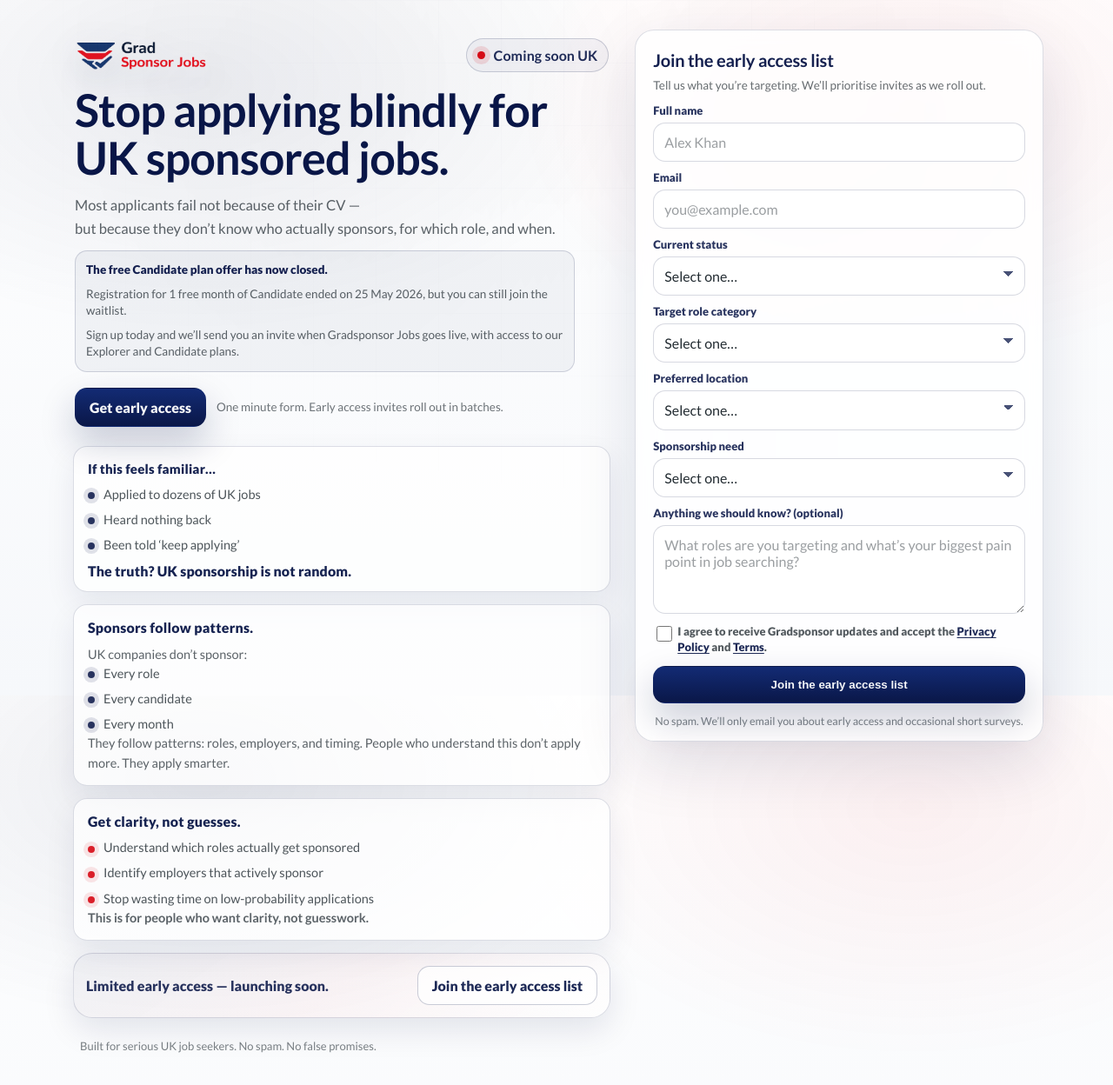
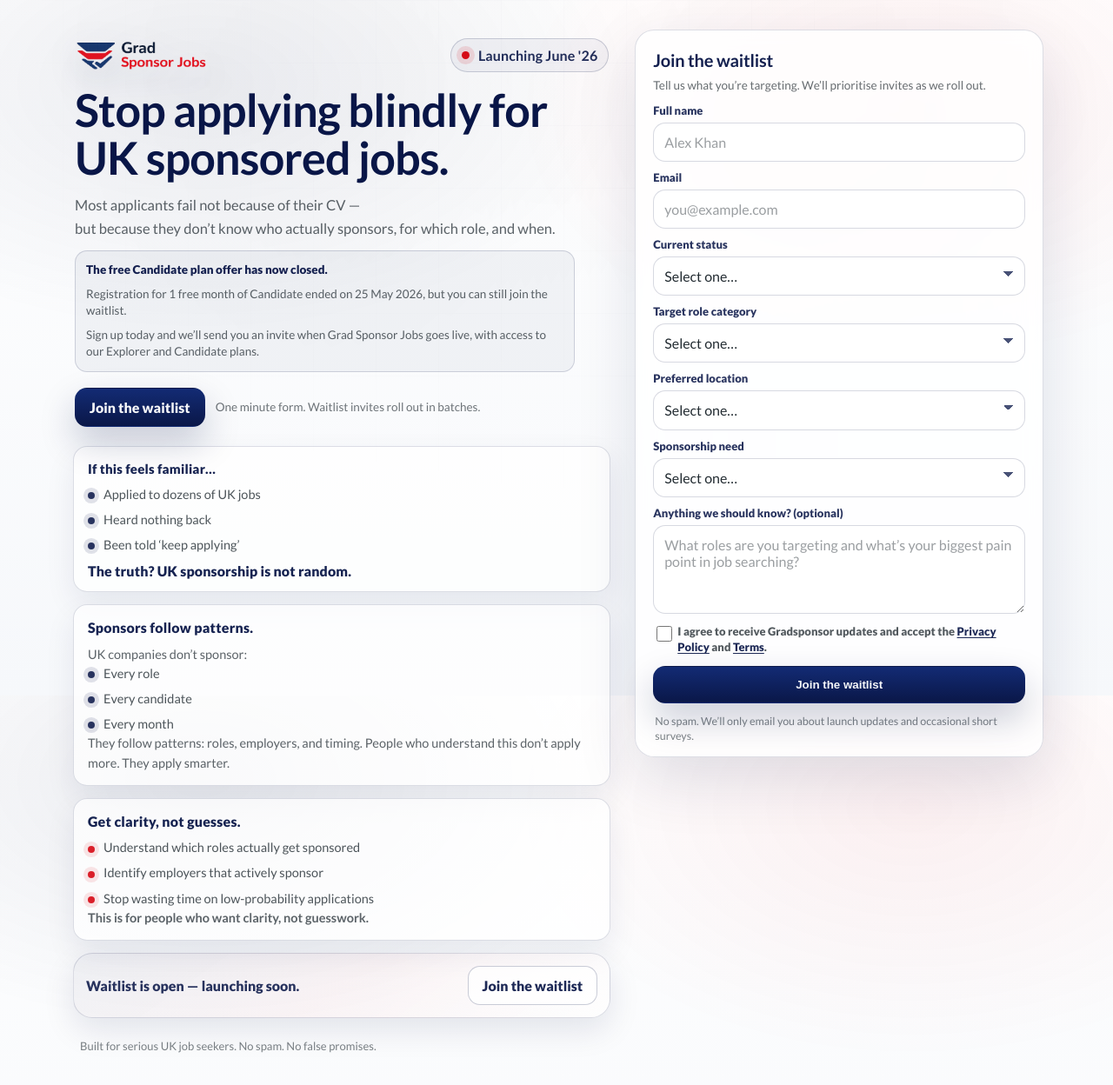
Before and after one commit to worklboro/gradsponsorjobs-landingpage, a plain HTML site: page index.html in a window 1280 px wide. Shown: the whole page at 87% size. Drawn offline with Linux system fonts and the light colour scheme.

Commit message:
Update landing copy to consistent waitlist messaging

```diff
--- a/index.html
+++ b/index.html
@@ -7,13 +7,13 @@
     <title>Gradsponsor Jobs — Visa friendly graduate jobs, ranked.</title>
     <meta
       name="description"
-      content="Stop applying blindly for UK sponsored jobs. Join early access to Gradsponsor Jobs — a system that helps you identify real sponsors, focus on the right roles, and apply at the right time."
+      content="Stop applying blindly for UK sponsored jobs. Join the waitlist for Gradsponsor Jobs — a system that helps you identify real sponsors, focus on the right roles, and apply at the right time."
     />
 
     <meta property="og:title" content="Gradsponsor Jobs — Visa friendly graduate jobs, ranked." />
     <meta
       property="og:description"
-      content="Stop applying blindly for UK sponsored jobs. Join early access to Gradsponsor Jobs — a system that helps you identify real sponsors, focus on the right roles, and apply at the right time."
+      content="Stop applying blindly for UK sponsored jobs. Join the waitlist for Gradsponsor Jobs — a system that helps you identify real sponsors, focus on the right roles, and apply at the right time."
     />
     <meta property="og:type" content="website" />
     <meta property="og:url" content="https://gradsponsorjobs.com" />
@@ -48,7 +48,7 @@
                 </div>
                 <p class="tag">
                   <span class="tag-dot" aria-hidden="true"></span>
-                  Coming soon UK
+                  Launching June '26
                 </p>
               </div>
               <h1 id="headline">Stop applying blindly for UK sponsored jobs.</h1>
@@ -65,14 +65,14 @@
                   join the waitlist.
                 </p>
                 <p>
-                  Sign up today and we’ll send you an invite when Gradsponsor Jobs goes live, with
+                  Sign up today and we’ll send you an invite when Grad Sponsor Jobs goes live, with
                   access to our Explorer and Candidate plans.
                 </p>
               </div>
 
               <div class="hero-actions">
-                <a class="btn btn-primary" href="#waitlist" data-scroll-to="waitlist">Get early access</a>
-                <p class="hero-note">One minute form. Early access invites roll out in batches.</p>
+                <a class="btn btn-primary" href="#waitlist" data-scroll-to="waitlist">Join the waitlist</a>
+                <p class="hero-note">One minute form. Waitlist invites roll out in batches.</p>
               </div>
             </header>
 
@@ -110,11 +110,11 @@
               <p class="closing">This is for people who want clarity, not guesswork.</p>
             </section>
 
-            <section class="cta-strip" aria-label="Early access call to action">
+            <section class="cta-strip" aria-label="Waitlist call to action">
               <div class="cta-strip-inner">
-                <p class="cta-strip-text">Limited early access — launching soon.</p>
+                <p class="cta-strip-text">Waitlist is open — launching soon.</p>
                 <a class="btn btn-secondary" href="#waitlist" data-scroll-to="waitlist"
-                  >Join the early access list</a
+                  >Join the waitlist</a
                 >
               </div>
             </section>
@@ -127,7 +127,7 @@
           <aside class="right" id="waitlist" aria-label="Waitlist form">
             <div class="panel">
               <div class="panel-head">
-                <h2 class="panel-title">Join the early access list</h2>
+                <h2 class="panel-title">Join the waitlist</h2>
                 <p class="panel-subtitle">
                   Tell us what you’re targeting. We’ll prioritise invites as we roll out.
                 </p>
@@ -242,12 +242,12 @@
                 </div>
 
                 <button class="btn btn-primary btn-submit" type="submit" id="submitBtn">
-                  <span class="btn-text">Join the early access list</span>
+                  <span class="btn-text">Join the waitlist</span>
                   <span class="spinner" aria-hidden="true"></span>
                 </button>
 
                 <p class="footnote">
-                  No spam. We’ll only email you about early access and occasional short surveys.
+                  No spam. We’ll only email you about launch updates and occasional short surveys.
                 </p>
               </form>
 
@@ -255,7 +255,7 @@
                 <h3>You’re on the list.</h3>
                 <p>
                   Thanks for registering your interest in Gradsponsor Jobs. We’ll email you as soon as
-                  early access opens, and may send a short survey to prioritise features.
+                  waitlist invites begin, and may send a short survey to prioritise features.
                 </p>
               </section>
             </div>
@@ -270,7 +270,7 @@
         <button class="modal-close" type="button" aria-label="Close" data-modal-close>×</button>
         <h2 id="modalTitle">You’re on the list</h2>
         <p class="modal-body">
-          Early access is limited. We’ll invite people in batches as we roll out. Keep an eye on your
+          Waitlist invites are limited. We’ll invite people in batches as we roll out. Keep an eye on your
           inbox.
         </p>
         <button class="btn btn-secondary" type="button" id="modalCta">Great — keep me posted</button>
```
